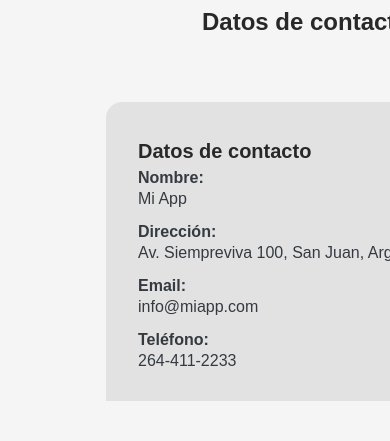
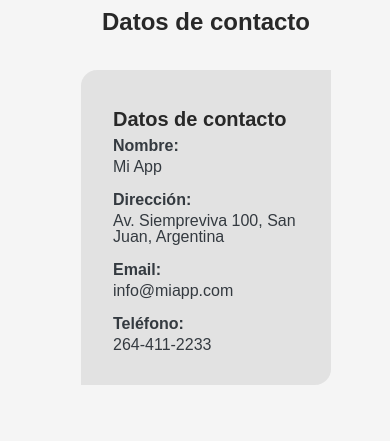
Before and after one commit to emmanuel1516/PROYECTO-INTEGRADOR-F2, a React (Vite) app: page /contact in a window 390 px wide. Shown: the part 199-640 px from the top of the page. Built offline with nearby package versions, Linux system fonts and the light colour scheme.

Commit message:
Se acomoda el responsive

```diff
--- a/src/pages/contact/contact-form/contact-form.scss
+++ b/src/pages/contact/contact-form/contact-form.scss
@@ -21,4 +21,9 @@
         gap: var.$spacing-md;
         border-radius: 1rem;
     }
+
+
+    @media (max-width: 480px) {
+        width: 300px;
+    }
 }
--- a/src/pages/contact/contact.scss
+++ b/src/pages/contact/contact.scss
@@ -7,10 +7,13 @@
     gap: var.$spacing-lg;
     padding: var.$spacing-lg;
 
+
     &__content {
         display: flex;
-        justify-content: space-between;
         gap: var.$spacing-lg;
+        box-sizing: border-box;
+        padding: 0;
+        margin: 0;
 
         flex-direction: row;
         align-items: flex-start;
@@ -19,6 +22,16 @@
             flex-direction: column;
             align-items: center;
             justify-content: center;
+        }
+
+        @media (max-width: 768px) {
+            width: 70%;
+            padding: 0;
+            margin: 0;
+        }
+
+        @media (max-width: 480px) {
+            width: 100%;
         }
 
 
@@ -30,10 +43,18 @@
         flex-direction: column;
         gap: var.$spacing-lg;
         flex: 1;
+        padding: 0;
+        margin: 0;
 
         @media (max-width: 1024px) {
             align-items: center;
             justify-content: center;
         }
+
+        @media (max-width: 768px) {}
+
+        @media (max-width: 480px) {
+            width: 100%;
+        }
     }
 }
--- a/src/pages/contact/institution-map/institution-map.scss
+++ b/src/pages/contact/institution-map/institution-map.scss
@@ -7,4 +7,9 @@
     margin: var.$spacing-xl;
     border-radius: var.$spacing-md 0 var.$spacing-md 0;
 
+
+    @media (max-width: 768px) {
+        width: 300px;
+    }
+
 }
--- a/src/pages/contact/institution/institution.scss
+++ b/src/pages/contact/institution/institution.scss
@@ -2,10 +2,11 @@
 
 .institution {
     width: 400px;
+    box-sizing: border-box;
     background-color: var.$color-neutro-300;
     padding: var.$spacing-xl;
+    margin: var.$spacing-xxl;
     border-radius: 1rem;
-    margin: var.$spacing-xl;
     border-radius: var.$spacing-md 0 var.$spacing-md 0;
 
     &__list {
@@ -13,4 +14,13 @@
         flex-direction: column;
         gap: var.$spacing-md;
     }
+
+    @media (max-width: 768px) {
+        width: 300px;
+        margin: 0;
+    }
+
+    @media (max-width: 480px) {
+        width: 250px;
+    }
 }
--- a/src/pages/home/products-slider-item/products-slider-item.scss
+++ b/src/pages/home/products-slider-item/products-slider-item.scss
@@ -42,7 +42,7 @@
         z-index: 1;
 
         @media (max-width: 768px) {
-            font-size: var.$font-size-xl;
+            font-size: var.$font-size-lg;
         }
     }
 }
--- a/src/pages/products/product-gallery/product-gallery.scss
+++ b/src/pages/products/product-gallery/product-gallery.scss
@@ -22,6 +22,7 @@
 
         @media (max-width: 576px) {
             grid-template-columns: 1fr;
+            max-width: 350px;
         }
 
         &__card {
```
